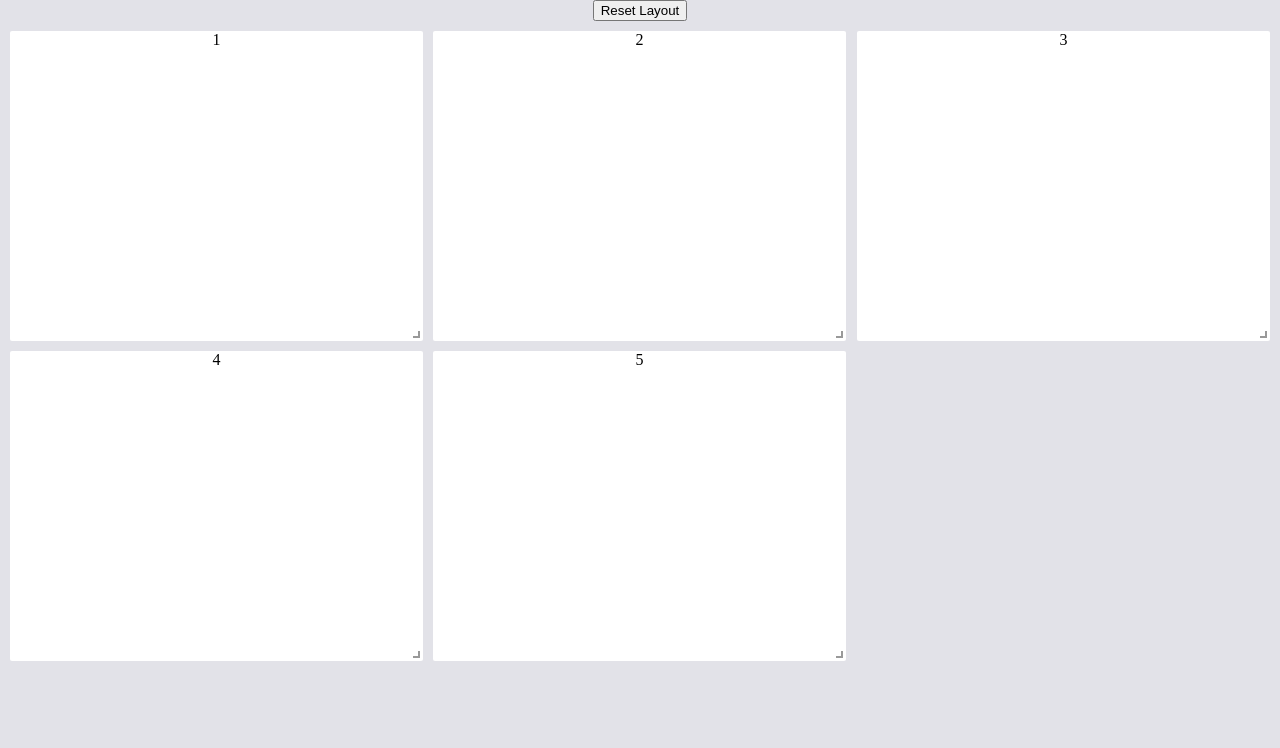
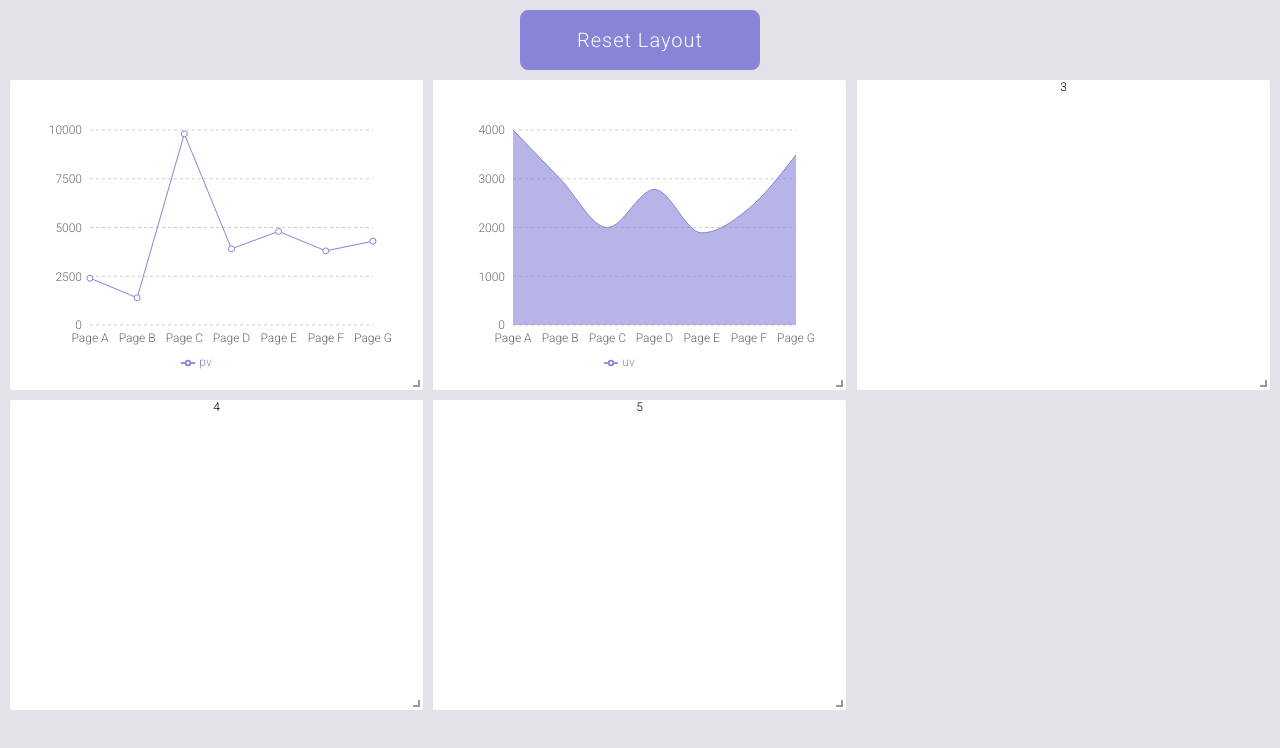
Before and after one commit to aleksandra-prognimak/react-dashboard, a React (Create React App) app: page / in a window 1280 px wide. Shown: the top 748 px of the page. Built offline with nearby package versions, Linux system fonts and the light colour scheme.

Commit message:
add line chart, area chart and reset button

```diff
--- a/package.json
+++ b/package.json
@@ -16,6 +16,7 @@
     "react-dom": "^18.2.0",
     "react-grid-layout": "^1.3.4",
     "react-scripts": "5.0.1",
+    "recharts": "^2.1.16",
     "sass": "^1.55.0",
     "typescript": "^4.8.4",
     "web-vitals": "^2.1.4"
@@ -50,6 +51,7 @@
     ]
   },
   "devDependencies": {
+    "@types/react-grid-layout": "^1.3.2",
     "eslint": "^8.27.0",
     "eslint-plugin-react": "^7.31.10",
     "prettier": "2.7.1"
--- a/src/App.css
+++ b/src/App.scss
@@ -1,5 +1,14 @@
+@import url('https://fonts.googleapis.com/css2?family=Roboto:wght@300&display=swap');
+
+* {
+  box-sizing: border-box;
+}
+
 html {
   background-color: rgba(20, 20, 70, 0.12);
+  font-family: 'Roboto', sans-serif;
+  font-weight: 300;
+  font-size: 12px;
 }
 
 body {
@@ -9,6 +18,33 @@ body {
 
 .App {
   text-align: center;
+}
+
+.button {
+  border: none;
+  outline: none;
+  margin-top: 10px;
+  cursor: pointer;
+  background-color: #8884d8;
+  border: 1px solid #8884d8;
+  border-radius: 8px;
+  height: 60px;
+  width: 240px;
+  color: white;
+  font-family: 'Roboto', sans-serif;
+  font-size: 20px;
+  letter-spacing: 1px;
+  transition: all 0.2s;
+}
+
+.button:hover {
+  background-color: #9793ea;
+  text-shadow: 2px 2px 2px #8884d8;
+  border: 1px solid #8884d8;
+}
+
+.button:active {
+  box-shadow: #8884d8 0px 1px 2px 0px, #8884d8 0px 1px 3px 1px;
 }
 
 .react-grid-layout {
--- a/src/App.tsx
+++ b/src/App.tsx
@@ -1,5 +1,5 @@
 import BasicLayout from "./comp";
-import "./App.css";
+import "./App.scss";
 
 export const App = () => {
   return (
--- /dev/null
+++ b/src/AreaChartComp.jsx
@@ -0,0 +1,32 @@
+import React from "react";
+import {
+  AreaChart,
+  Area,
+  XAxis,
+  YAxis,
+  CartesianGrid,
+  Tooltip,
+  Legend,
+  ResponsiveContainer,
+} from "recharts";
+
+export const AreaChartComp = ({ data }) => (
+  <ResponsiveContainer width="100%" height="100%">
+    <AreaChart
+      data={data}
+      margin={{
+        top: 50,
+        right: 50,
+        left: 20,
+        bottom: 20,
+      }}
+    >
+      <CartesianGrid strokeDasharray="3" vertical={false} />
+      <XAxis dataKey="name" axisLine={false} tickLine={false} />
+      <YAxis axisLine={false} tickLine={false} />
+      <Tooltip />
+      <Legend />
+      <Area type="monotone" dataKey="uv" stroke="#8884d8" fill="#8884d8" />
+    </AreaChart>
+  </ResponsiveContainer>
+);
--- /dev/null
+++ b/src/LineChartComp.jsx
@@ -0,0 +1,32 @@
+import React from "react";
+import {
+  LineChart,
+  Line,
+  XAxis,
+  YAxis,
+  CartesianGrid,
+  Tooltip,
+  Legend,
+  ResponsiveContainer,
+} from "recharts";
+
+export const LineChartComp = ({ data }) => (
+  <ResponsiveContainer width="100%" height="100%">
+    <LineChart
+      data={data}
+      margin={{
+        top: 50,
+        right: 50,
+        left: 20,
+        bottom: 20,
+      }}
+    >
+      <CartesianGrid strokeDasharray="3" vertical={false} />
+      <XAxis dataKey="name" axisLine={false} tickLine={false} />
+      <YAxis axisLine={false} tickLine={false} />
+      <Tooltip />
+      <Legend />
+      <Line dataKey="pv" stroke="#8884d8" />
+    </LineChart>
+  </ResponsiveContainer>
+);
--- a/src/comp.jsx
+++ b/src/comp.jsx
@@ -1,5 +1,7 @@
 import React, { useState } from "react";
 import { WidthProvider, Responsive } from "react-grid-layout";
+import { AreaChartComp } from './AreaChartComp';
+import { LineChartComp } from "./LineChartComp";
 
 const ResponsiveReactGridLayout = WidthProvider(Responsive);
 
@@ -30,6 +32,51 @@ const saveToLS = (key, value) => {
   }
 };
 
+export const data = [
+  {
+    name: "Page A",
+    uv: 4000,
+    pv: 2400,
+    amt: 2400,
+  },
+  {
+    name: "Page B",
+    uv: 3000,
+    pv: 1398,
+    amt: 2210,
+  },
+  {
+    name: "Page C",
+    uv: 2000,
+    pv: 9800,
+    amt: 2290,
+  },
+  {
+    name: "Page D",
+    uv: 2780,
+    pv: 3908,
+    amt: 2000,
+  },
+  {
+    name: "Page E",
+    uv: 1890,
+    pv: 4800,
+    amt: 2181,
+  },
+  {
+    name: "Page F",
+    uv: 2390,
+    pv: 3800,
+    amt: 2500,
+  },
+  {
+    name: "Page G",
+    uv: 3490,
+    pv: 4300,
+    amt: 2100,
+  },
+];
+
 const BasicLayout = () => {
   const [layouts, setLayouts] = useState(
     JSON.parse(JSON.stringify(originalLayouts))
@@ -46,7 +93,7 @@ const BasicLayout = () => {
 
   return (
     <div>
-      <button onClick={() => resetLayout()}>Reset Layout</button>
+      <button className="button" onClick={() => resetLayout()}>Reset Layout</button>
       <ResponsiveReactGridLayout
         className="layout"
         rowHeight={30}
@@ -54,10 +101,13 @@ const BasicLayout = () => {
         onLayoutChange={(layout, layouts) => onLayoutChange(layout, layouts)}
       >
         <div key="1" data-grid={{ w: 4, h: 8, x: 0, y: 0, minW: 2, minH: 8 }}>
-          <span className="text">1</span>
+          <LineChartComp data={data} />
         </div>
-        <div key="2" data-grid={{ w: 4, h: 8, x: 4, y: 0, minW: 2, minH: 8 }}>
-          <span className="text">2</span>
+        <div
+          key="2"
+          data-grid={{ w: 4, h: 8, x: 4, y: 0, minW: 2, minH: 8 }}
+        >
+          <AreaChartComp data={data} />
         </div>
         <div key="3" data-grid={{ w: 4, h: 8, x: 8, y: 0, minW: 2, minH: 8 }}>
           <span className="text">3</span>
--- /dev/null
+++ b/src/types/data.ts
@@ -0,0 +1,6 @@
+export interface Data {
+  name: string,
+  uv: number,
+  pv: number,
+  amt: number,
+}
```
Also changed, not shown: 1 other file (tests, documents, lock files or other folders).
